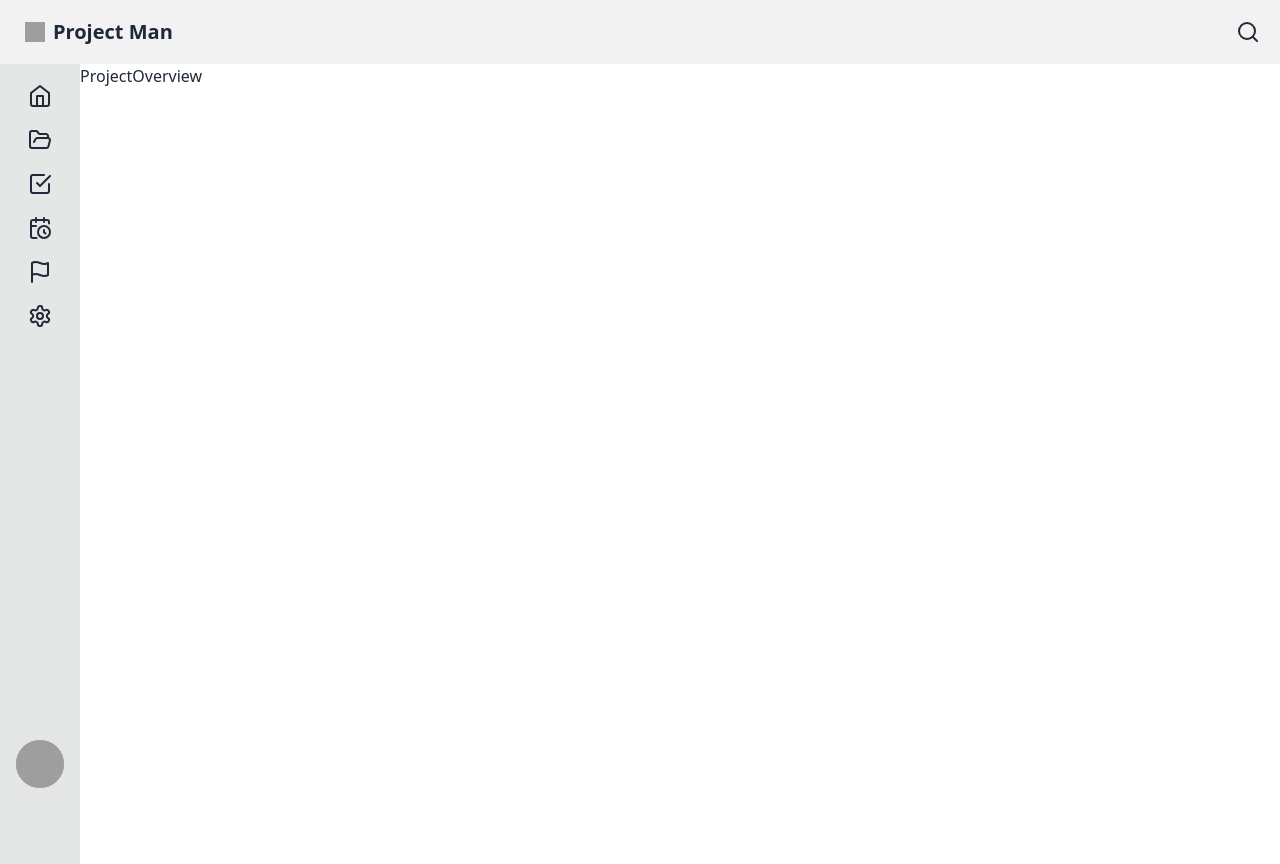
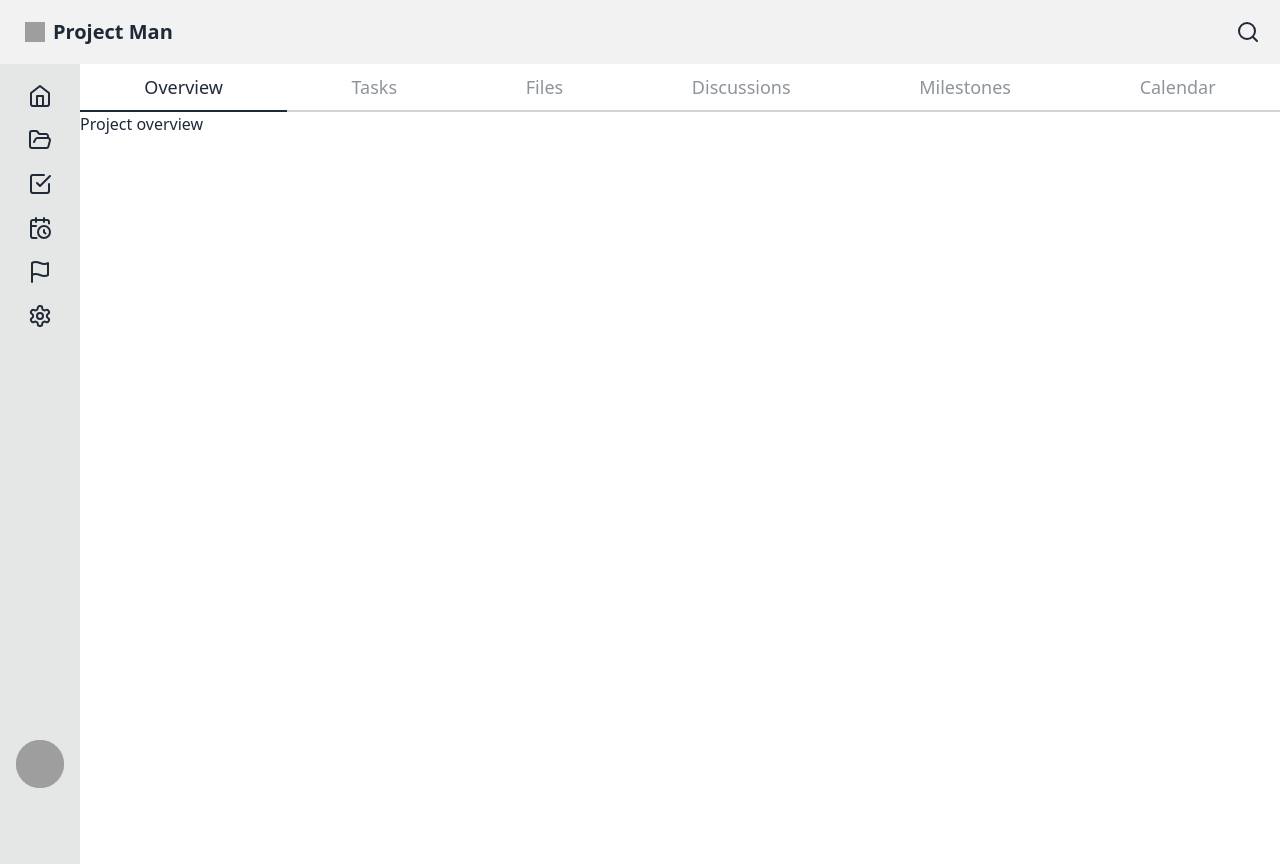
Before and after one commit to SalOne22/project-man, a Next.js app: page /projects/1 in a window 1280 px wide. Built offline with nearby package versions, Linux system fonts and the light colour scheme; grey boxes are pictures that could not be loaded.

Commit message:
Added tabs to project details

```diff
--- /dev/null
+++ b/src/app/projects/[id]/calendar/page.tsx
@@ -0,0 +1,3 @@
+export default function Calendar() {
+  return <div>Calendar</div>;
+}
--- /dev/null
+++ b/src/app/projects/[id]/discussions/page.tsx
@@ -0,0 +1,3 @@
+export default function Discussions() {
+  return <div>Discussions</div>;
+}
--- /dev/null
+++ b/src/app/projects/[id]/files/page.tsx
@@ -0,0 +1,3 @@
+export default function Files() {
+  return <div>Files</div>;
+}
--- /dev/null
+++ b/src/app/projects/[id]/layout.tsx
@@ -0,0 +1,16 @@
+import { ProjectTabs } from '~/components/ProjectTabs';
+
+export default function ProjectOverviewLayout({
+  children,
+  params: { id },
+}: {
+  children: React.ReactNode;
+  params: { id: string };
+}) {
+  return (
+    <>
+      <ProjectTabs projectId={id} />
+      <section>{children}</section>
+    </>
+  );
+}
--- /dev/null
+++ b/src/app/projects/[id]/milestones/page.tsx
@@ -0,0 +1,3 @@
+export default function Milestones() {
+  return <div>Milestones</div>;
+}
--- a/src/app/projects/[id]/page.tsx
+++ b/src/app/projects/[id]/page.tsx
@@ -1,5 +1,5 @@
 import project from '~/mock/full-project.json';
 
 export default function ProjectOverview() {
-  return <div>ProjectOverview</div>;
+  return <div>Project overview</div>;
 }
--- /dev/null
+++ b/src/app/projects/[id]/tasks/page.tsx
@@ -0,0 +1,3 @@
+export default function Tasks() {
+  return <div>Tasks</div>;
+}
--- /dev/null
+++ b/src/components/ProjectTabs.tsx
@@ -0,0 +1,40 @@
+'use client';
+
+import clsx from 'clsx';
+import Link from 'next/link';
+import { usePathname } from 'next/navigation';
+
+export const ProjectTabs = ({ projectId }: { projectId: string }) => {
+  const pathname = usePathname();
+
+  const links = [
+    { href: `/projects/${projectId}`, text: 'Overview' },
+    { href: `/projects/${projectId}/tasks`, text: 'Tasks' },
+    { href: `/projects/${projectId}/files`, text: 'Files' },
+    { href: `/projects/${projectId}/discussions`, text: 'Discussions' },
+    { href: `/projects/${projectId}/milestones`, text: 'Milestones' },
+    { href: `/projects/${projectId}/calendar`, text: 'Calendar' },
+  ];
+
+  return (
+    <ul className="tabs">
+      {links.map(({ href, text }) => {
+        const isActive = pathname === href;
+
+        return (
+          <li key={href} className="flex-auto">
+            <Link
+              href={href}
+              className={clsx(
+                'tab tab-bordered tab-lg w-full',
+                isActive && 'tab-active',
+              )}
+            >
+              {text}
+            </Link>
+          </li>
+        );
+      })}
+    </ul>
+  );
+};
```
